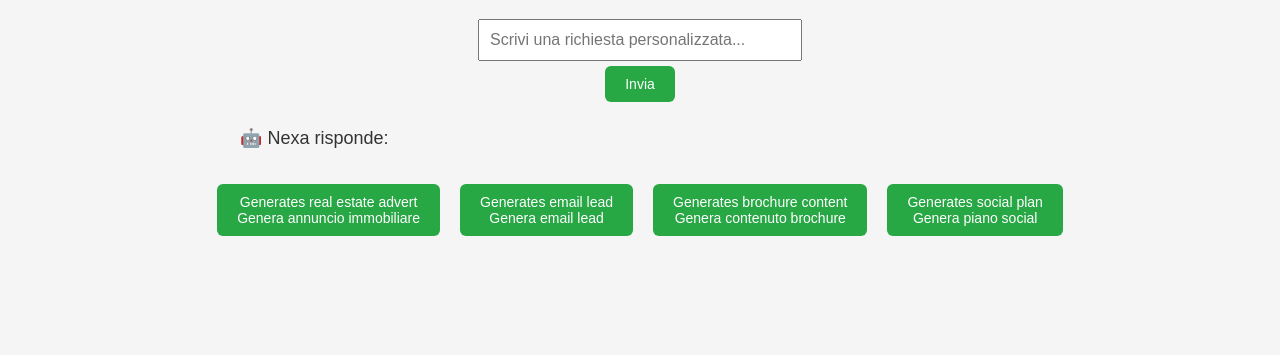
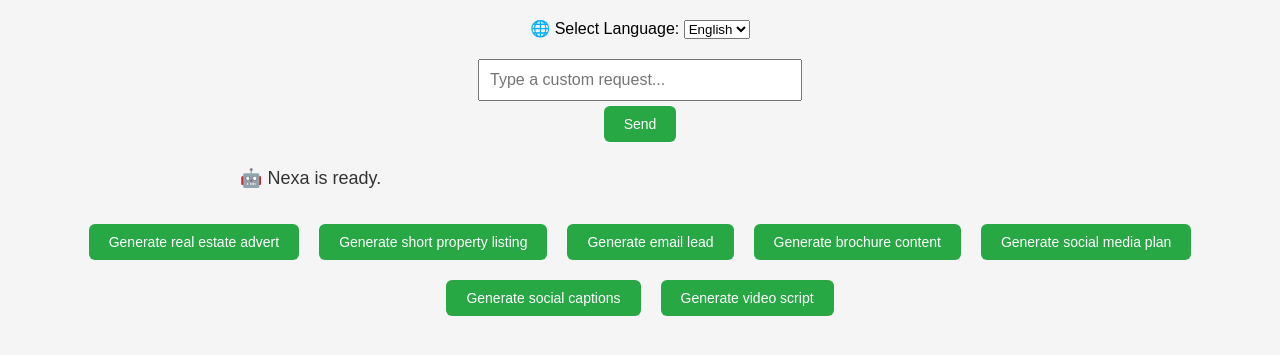
Before and after one commit to Nexilab-ai/nexa-dashboard-realestate, a website: page index.html in a window 1280 px wide. Shown: the part 109-464 px from the top of the page. Drawn offline with Linux system fonts and the light colour scheme.

Commit message:
Update index.html

```diff
--- a/index.html
+++ b/index.html
@@ -1,9 +1,9 @@
 <!DOCTYPE html>
-<html lang="it">
+<html lang="en">
 <head>
   <meta charset="UTF-8" />
   <meta name="viewport" content="width=device-width, initial-scale=1.0"/>
-  <title>Nexa Dashboard - Real Estate</title>
+  <title>Nexa Dashboard</title>
   <style>
     body {
       font-family: Arial, sans-serif;
@@ -43,37 +43,69 @@
       margin-top: 30px;
       gap: 10px;
     }
+    .language-selector {
+      margin-bottom: 20px;
+    }
   </style>
 </head>
 <body>
   <h1>Nexa Dashboard</h1>
 
-  <input type="text" placeholder="Scrivi una richiesta personalizzata..." id="customInput"/>
+  <div class="language-selector">
+    <label for="languageSelector">🌐 Select Language:</label>
+    <select id="languageSelector" onchange="updateLanguage()">
+      <option value="english">English</option>
+      <option value="italian">Italiano</option>
+    </select>
+  </div>
+
+  <input type="text" placeholder="Type a custom request..." id="customInput"/>
   <br/>
-  <button onclick="sendCustomRequest()">Invia</button>
+  <button onclick="sendCustomRequest()">Send</button>
 
-  <div id="response">🤖 Nexa risponde:</div>
+  <div id="response">🤖 Nexa is ready.</div>
 
   <div class="button-grid">
-    <button onclick="generate('generateListing')">
-      Generates real estate advert<br>Genera annuncio immobiliare
-    </button>
-    <button onclick="generate('generateEmail')">
-      Generates email lead<br>Genera email lead
-    </button>
-    <button onclick="generate('generateBrochure')">
-      Generates brochure content<br>Genera contenuto brochure
-    </button>
-    <button onclick="generate('generateSocialPlan')">
-      Generates social plan<br>Genera piano social
-    </button>
+    <button id="btnListing" onclick="generate('generateListing')"></button>
+    <button id="btnShortListing" onclick="generate('generateShortListing')"></button>
+    <button id="btnEmail" onclick="generate('generateEmail')"></button>
+    <button id="btnBrochure" onclick="generate('generateBrochure')"></button>
+    <button id="btnSocialPlan" onclick="generate('generateSocialPlan')"></button>
+    <button id="btnSocialCaptions" onclick="generate('generateSocialCaptions')"></button>
+    <button id="btnVideoScript" onclick="generate('generateVideoScript')"></button>
   </div>
 
   <script>
+    function updateLanguage() {
+      const lang = document.getElementById("languageSelector").value;
+
+      if (lang === "english") {
+        document.getElementById("customInput").placeholder = "Type a custom request...";
+        document.getElementById("btnListing").innerText = "Generate real estate advert";
+        document.getElementById("btnShortListing").innerText = "Generate short property listing";
+        document.getElementById("btnEmail").innerText = "Generate email lead";
+        document.getElementById("btnBrochure").innerText = "Generate brochure content";
+        document.getElementById("btnSocialPlan").innerText = "Generate social media plan";
+        document.getElementById("btnSocialCaptions").innerText = "Generate social captions";
+        document.getElementById("btnVideoScript").innerText = "Generate video script";
+      } else {
+        document.getElementById("customInput").placeholder = "Scrivi una richiesta personalizzata...";
+        document.getElementById("btnListing").innerText = "Genera annuncio immobiliare";
+        document.getElementById("btnShortListing").innerText = "Genera annuncio breve";
+        document.getElementById("btnEmail").innerText = "Genera email contatto cliente";
+        document.getElementById("btnBrochure").innerText = "Genera contenuto brochure";
+        document.getElementById("btnSocialPlan").innerText = "Genera piano social";
+        document.getElementById("btnSocialCaptions").innerText = "Genera testi social";
+        document.getElementById("btnVideoScript").innerText = "Genera script video breve";
+      }
+    }
+
+    updateLanguage(); // Set default labels
+
     async function sendCustomRequest() {
       const input = document.getElementById("customInput").value;
       const responseDiv = document.getElementById("response");
-      responseDiv.innerText = "⌛ Nexa sta elaborando la tua richiesta...";
+      responseDiv.innerText = "⌛ Nexa is processing your request...";
 
       try {
         const res = await fetch("/.netlify/functions/ask", {
@@ -82,24 +114,24 @@
           body: JSON.stringify({ prompt: input }),
         });
         const data = await res.json();
-        responseDiv.innerText = data.reply || "❌ Nessuna risposta valida.";
+        responseDiv.innerText = data.reply || "❌ No valid response.";
       } catch (err) {
-        responseDiv.innerText = "❌ Errore: " + err.message;
+        responseDiv.innerText = "❌ Error: " + err.message;
       }
     }
 
     async function generate(endpoint) {
       const responseDiv = document.getElementById("response");
-      responseDiv.innerText = "⌛ Nexa sta generando...";
+      responseDiv.innerText = "⌛ Nexa is generating content...";
 
       try {
         const res = await fetch(`/.netlify/functions/${endpoint}`, {
           method: "POST",
         });
         const data = await res.json();
-        responseDiv.innerText = data.reply || "❌ Nessuna risposta valida.";
+        responseDiv.innerText = data.reply || "❌ No valid response.";
       } catch (err) {
-        responseDiv.innerText = "❌ Errore: " + err.message;
+        responseDiv.innerText = "❌ Error: " + err.message;
       }
     }
   </script>
```
